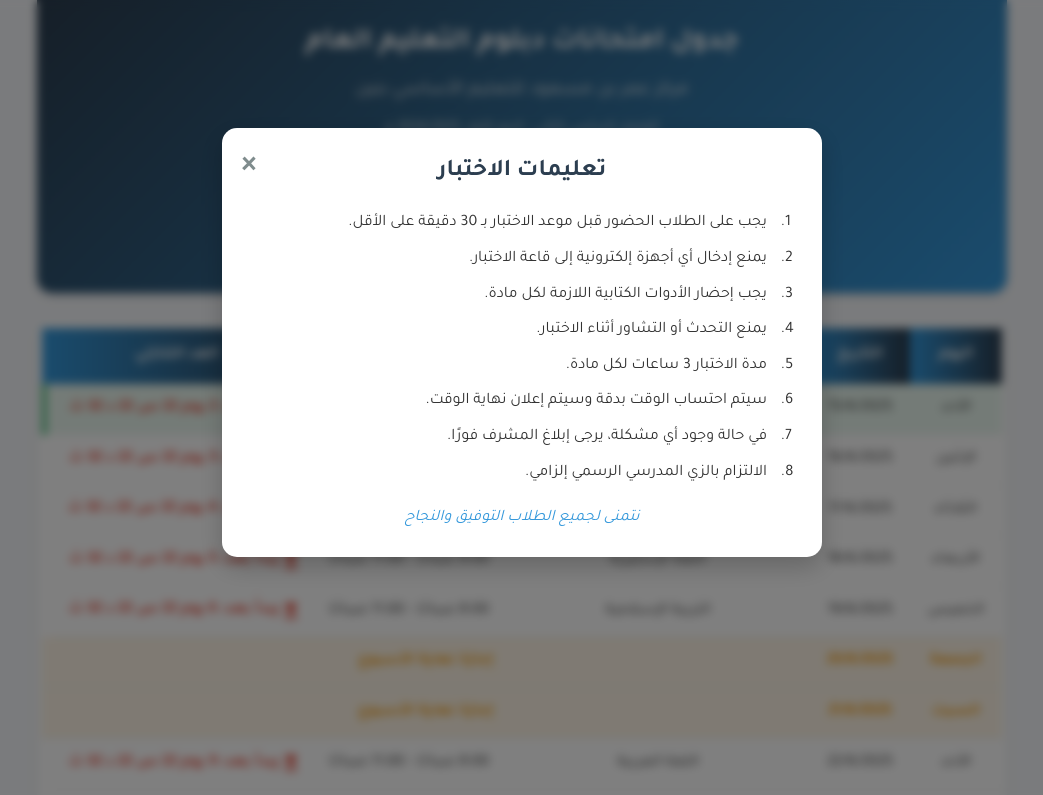
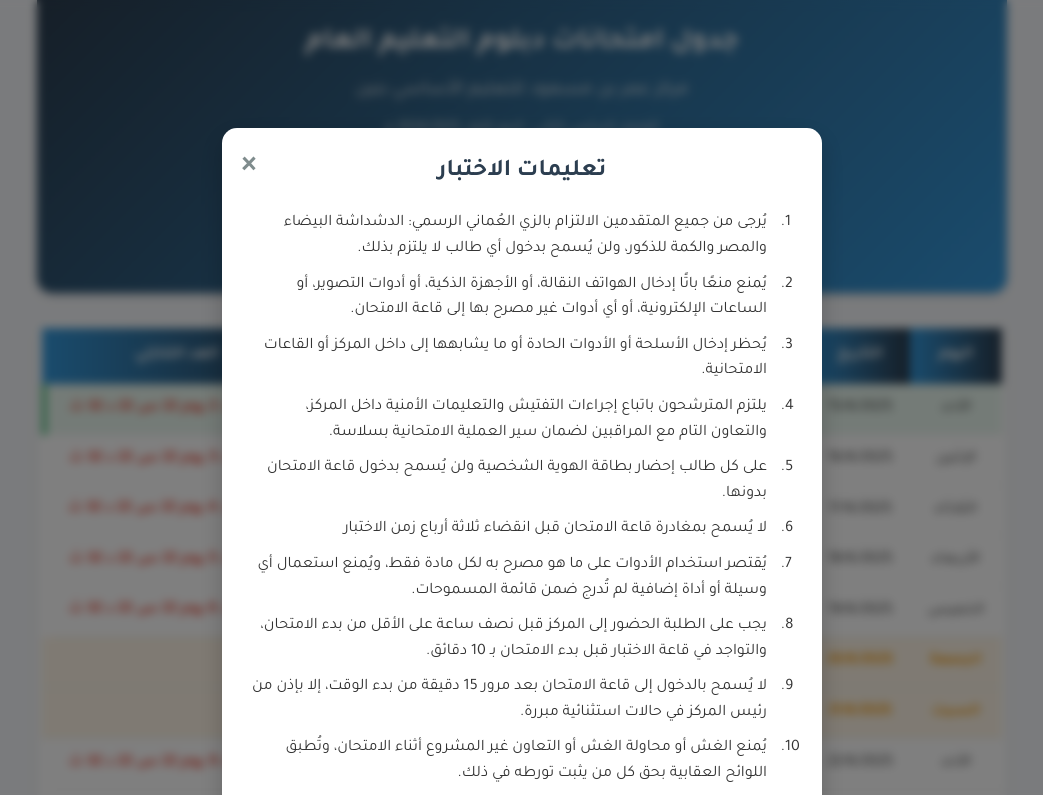
Before and after one commit to mohdschool/Omar, a plain HTML site: page index.html in a window 1280 px wide. Both pictures are taken after a click on the button "تعليمات الاختبار". Shown: the top 795 px of the page, without its empty margins (118-1161 px from the left). Drawn offline with Linux system fonts and the light colour scheme.

Commit message:
Update index.html

```diff
--- a/index.html
+++ b/index.html
@@ -536,14 +536,31 @@
             <span class="close">&times;</span>
             <h2>تعليمات الاختبار</h2>
             <ol>
-                <li>يجب على الطلاب الحضور قبل موعد الاختبار بـ 30 دقيقة على الأقل.</li>
-                <li>يمنع إدخال أي أجهزة إلكترونية إلى قاعة الاختبار.</li>
-                <li>يجب إحضار الأدوات الكتابية اللازمة لكل مادة.</li>
-                <li>يمنع التحدث أو التشاور أثناء الاختبار.</li>
-                <li>مدة الاختبار 3 ساعات لكل مادة.</li>
-                <li>سيتم احتساب الوقت بدقة وسيتم إعلان نهاية الوقت.</li>
-                <li>في حالة وجود أي مشكلة، يرجى إبلاغ المشرف فورًا.</li>
-                <li>الالتزام بالزي المدرسي الرسمي إلزامي.</li>
+               <li>يُرجى من جميع المتقدمين الالتزام بالزي العُماني الرسمي: الدشداشة البيضاء والمصر والكمة للذكور، ولن يُسمح بدخول أي طالب لا يلتزم بذلك.</li>
+
+  <li>يُمنع منعًا باتًا إدخال الهواتف النقالة، أو الأجهزة الذكية، أو أدوات التصوير، أو الساعات الإلكترونية، أو أي أدوات غير مصرح بها إلى قاعة الامتحان.</li>
+
+  <li>يُحظر إدخال الأسلحة أو الأدوات الحادة أو ما يشابهها إلى داخل المركز أو القاعات الامتحانية.</li>
+
+  <li>يلتزم المترشحون باتباع إجراءات التفتيش والتعليمات الأمنية داخل المركز، والتعاون التام مع المراقبين لضمان سير العملية الامتحانية بسلاسة.</li>
+
+  <li>على كل طالب إحضار بطاقة الهوية الشخصية ولن يُسمح بدخول قاعة الامتحان بدونها.</li>
+
+  <li>لا يُسمح بمغادرة قاعة الامتحان قبل انقضاء ثلاثة أرباع زمن الاختبار</li>
+
+  <li>يُقتصر استخدام الأدوات على ما هو مصرح به لكل مادة فقط، ويُمنع استعمال أي وسيلة أو أداة إضافية لم تُدرج ضمن قائمة المسموحات.</li>
+
+  <li>يجب على الطلبة الحضور إلى المركز قبل نصف ساعة على الأقل من بدء الامتحان، والتواجد في قاعة الاختبار قبل بدء الامتحان بـ 10 دقائق.</li>
+
+  <li>لا يُسمح بالدخول إلى قاعة الامتحان بعد مرور 15 دقيقة من بدء الوقت، إلا بإذن من رئيس المركز في حالات استثنائية مبررة.</li>
+
+  <li>يُمنع الغش أو محاولة الغش أو التعاون غير المشروع أثناء الامتحان، وتُطبق اللوائح العقابية بحق كل من يثبت تورطه في ذلك.</li>
+
+  <li>يحق لرئيس المركز ومشرفي القاعات مصادرة أي أدوات مخالفة أو مشبوهة، وتسليمها إلى لجنة الامتحانات وفق الإجراءات المعتمدة.</li>
+
+  <li>في الحالات الطارئة، يحق لرئيس المركز التنسيق مع شرطة عمان السلطانية لاتخاذ ما يلزم لضمان أمن وسلامة المركز.</li>
+
+  <li>تُطبق بحق المخالفين اللوائح المنظمة للامتحانات الصادرة بموجب القرارات الوزارية أرقام (37، 38، 39، 40) والقرار رقم (588/2015).</li>
             </ol>
             <p>نتمنى لجميع الطلاب التوفيق والنجاح</p>
         </div>
```
